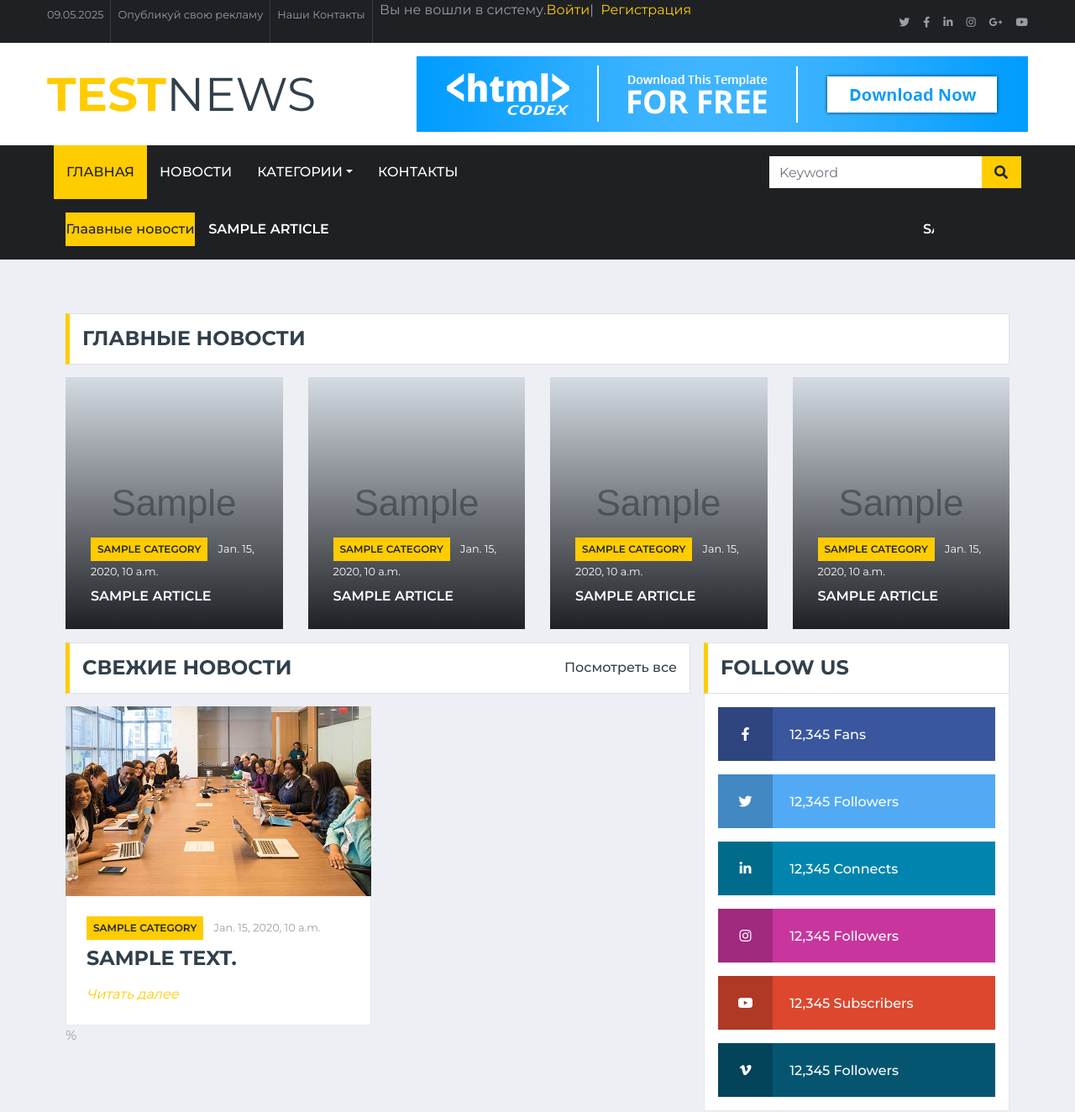
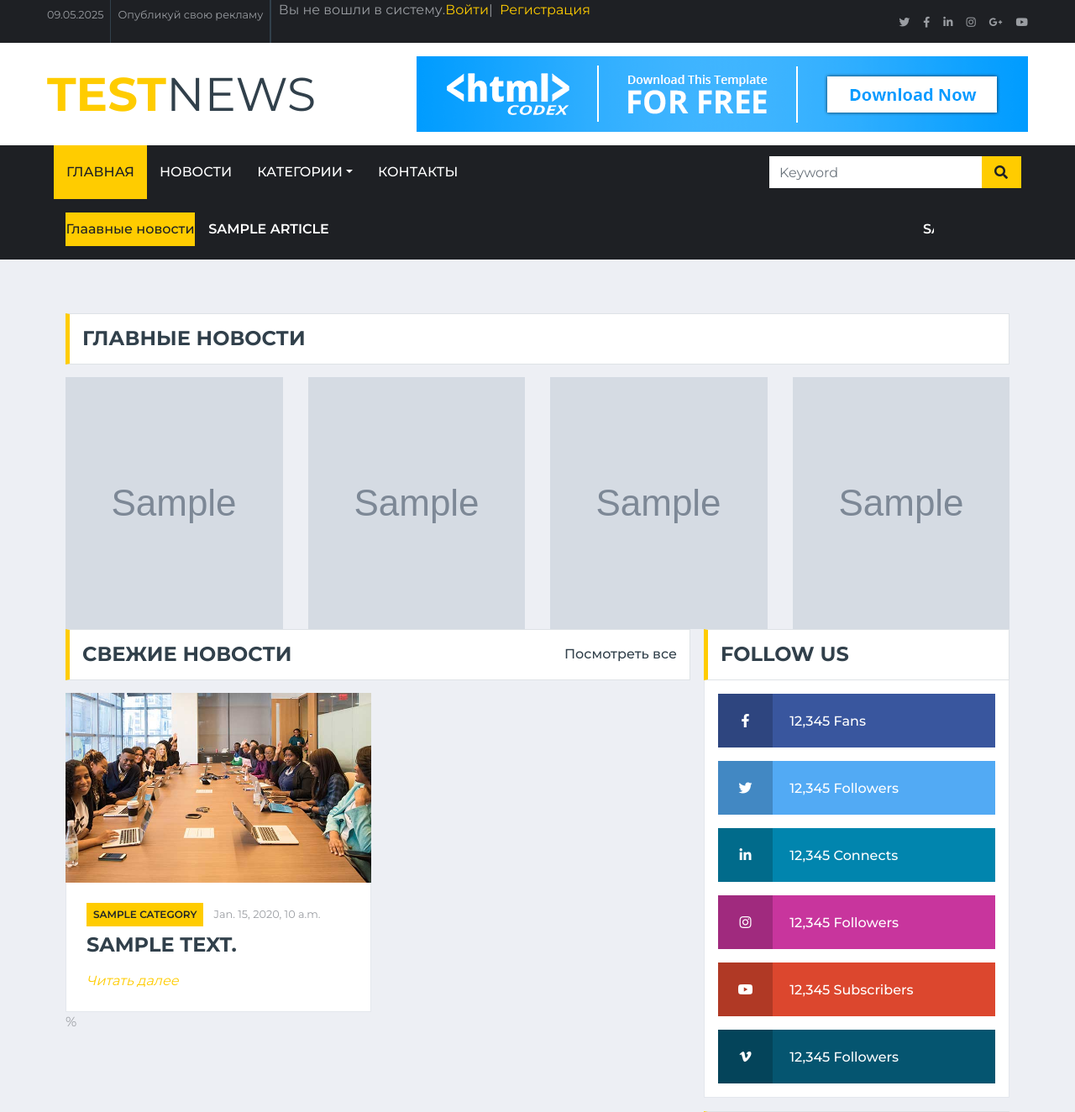
Before and after one commit to AlymkanK/News_Portal, a Django app: page / in a window 1280 px wide. Shown: the top 1324 px of the page at 84% size. Run offline with Django 5.2, Linux system fonts and the light colour scheme; tables that the repository leaves empty hold one stand-in row (values such as "Sample post"); grey boxes marked "Sample" are stand-in pictures; some libraries are stand-ins or nearby versions.

Commit message:
Закончила основную логику. Осталось доработать логику поиска

```diff
--- a/article_app/templates/article_app/articles.html
+++ b/article_app/templates/article_app/articles.html
@@ -37,17 +37,14 @@
                     {% else %}
                         <p>Нет фото</p>
                     {% endif %}
-                    <div class="overlay">
-                        <div class="mb-2">
-                            <a class="badge badge-primary text-uppercase font-weight-semi-bold p-2 mr-2"
-                                href="">{{ article.category }}</a>
-                            <a class="text-white" href=""><small>{{ article.created_at }}</small></a>
-                        </div>
-                        <a class="h6 m-0 text-white text-uppercase font-weight-semi-bold" href="{'% url 'article:article' article.pk %}">{{ article.title }}</a>
-                    </div>
-                </div>
-                </div>
-            {% endfor %}
+                    <div class="mb-2">
+                                        <a class="badge badge-primary text-uppercase font-weight-semi-bold p-2 mr-2"
+                                            href="">{{ article.category }}</a>
+                                        <a class="text-body" href=""><small>{{ article.created_at}}</small></a>
+                                    </div>
+                                    <a class="h4 d-block mb-3 text-secondary text-uppercase font-weight-bold" href="{% url 'article_app:article' article.pk %}">{{article.name}}</a>
+            <a href=""></a>
+                    {% endfor %}
         </div>
         </div>
     </div>
--- a/article_app/templates/article_app/base.html
+++ b/article_app/templates/article_app/base.html
@@ -43,7 +43,7 @@
                             <a class="nav-link text-body small" href="#">Опубликуй свою рекламу</a>
                         </li>
                         <li class="nav-item border-right border-secondary">
-                            <a class="nav-link text-body small" href="{% url 'article_app:contacts' %}">Наши Контакты</a>
+
                         </li>&nbsp;&nbsp;
                         {% if not user.is_authenticated %}
                                 <p>Вы не вошли в систему.</p>
--- a/article_app/urls.py
+++ b/article_app/urls.py
@@ -10,7 +10,6 @@
     path('article/create/', views.ArticleCreateView.as_view(), name = 'create'),
     path('article/<int:pk>/update', views.ArticleUpdateView.as_view(), name = 'update'),
     path('article/<int:pk>/delete', views.ArticleDeleteView.as_view(), name = 'delete'),
-    path('contacts/', views.contacts, name='contacts'),
     path('article/category/create', views.CategoryCreateView.as_view(), name = 'category_create'),
     path('category/<int:pk>/', views.CategoryDetailView.as_view(), name='category_detail'),
     path('categories/', views.CategoryListView.as_view(), name='categories'),
--- a/article_app/views.py
+++ b/article_app/views.py
@@ -18,12 +18,13 @@
     context_object_name = 'articles'
     success_url = reverse_lazy('article_app:articles')
 
-
     def form_valid(self, form):
         category_name = form.cleaned_data.pop('category')
         category, created = Category.objects.get_or_create(name=category_name)
         form.instance.category = category
         return super().form_valid(form)
+
+
 # def articles_create_view(request):
 #     if request.method == 'POST':
 #         form = ArticlesForm(request.POST)
@@ -58,11 +59,13 @@
     template_name = 'article_app/article.html'
     context_object_name = 'article'
 
+
 class ArticleUpdateView(UpdateView):
     model = Articles
     template_name = 'article_app/update.html'
     form_class = ArticlesForm
     success_url = reverse_lazy('article_app:articles')
+
 
 class ArticleDeleteView(DeleteView):
     model = Articles
@@ -70,19 +73,25 @@
     context_object_name = 'article'
     success_url = reverse_lazy('article_app:articles')
 
-    def articles_delete_view(request, pk):
-        article = Articles.objects.get(pk=pk)
-        article.delete()
-        return redirect('articles_app:articles')
+    # def articles_delete_view(request, pk):
+    #     article = Articles.objects.get(pk=pk)
+    #     article.delete()
+    #     return redirect('articles_app:articles')
 
-def contacts(request):
-    return redirect( 'article_app:contacts')
+    def test_func(self):
+        article = self.get_object()
+        return self.request.user == article.author
+
+
+
+
+
 
 class CategoryCreateView(CreateView):
     model = Category
     form_class = CategoriesForm
     template_name = 'article_app/create_category.html'
-    context_object_name = 'categories'
+    context_object_name = 'category'
     success_url = reverse_lazy('articles_app:create')
 
 class CategoryListView(ListView):
```
Also changed, not shown: article_app/templates/article_app/update.html (+7 -0 lines).
